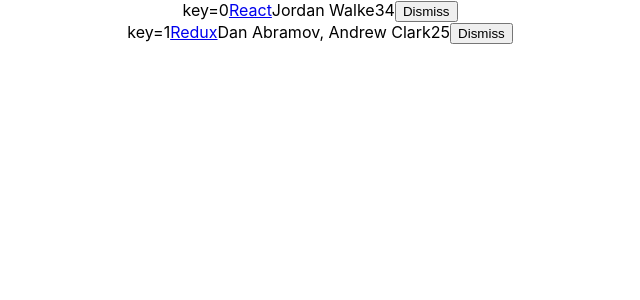
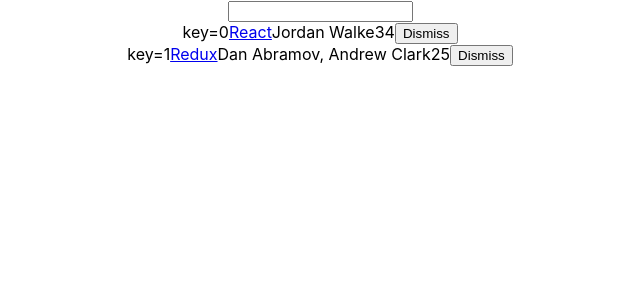
Before and after one commit to ni8mr/react-test-project, a React (Create React App) app in the folder hackernews/: page / in a window 1280 px wide. Shown: the top 300 px of the page, without its empty margins (320-960 px from the left). Built offline with nearby package versions, Linux system fonts and the light colour scheme.

Commit message:
Add search (on the items of the existing list) feature to explore event handling in ReAct.

```diff
--- a/hackernews/src/App.js
+++ b/hackernews/src/App.js
@@ -22,6 +22,8 @@
     },
 ];
 
+const isSearched = searchTerm => item => item.title.toLowerCase().includes(searchTerm.toLowerCase());
+
 class App extends Component {
   constructor (props) {
       // Without following we wouldn't be able to access this.props (if needed)
@@ -29,12 +31,18 @@
       super(props);
       this.state = {
         list,
+        searchTerm: ''
       };
-      // Binding onDismiss() method in the constructor
+      // Binding methods in the constructor
       // Binding is necessary because (in JavaScript) class methods don't automatically bind 'this' to the class instance
+      this.onSearchChange = this.onSearchChange.bind(this);
       this.onDismiss = this.onDismiss.bind(this);
       // Binding can be done automatically using arrow functions when declaring methods but officially ReAct sticks
       // with class method bindings
+  }
+
+  onSearchChange (event) {
+      this.setState({ searchTerm: event.target.value });
   }
 
   onDismiss (id) {
@@ -51,7 +59,13 @@
   render() {
     return (
       <div className="App">
-          {this.state.list.map(item =>
+          <form>
+              <input
+                  type="text"
+                  onChange={this.onSearchChange}
+              />
+          </form>
+          {this.state.list.filter(isSearched(this.state.searchTerm)).map(item =>
               <div> key={item.objectID}
                 <span>
                     <a href={item.url}>{item.title}</a>
```
